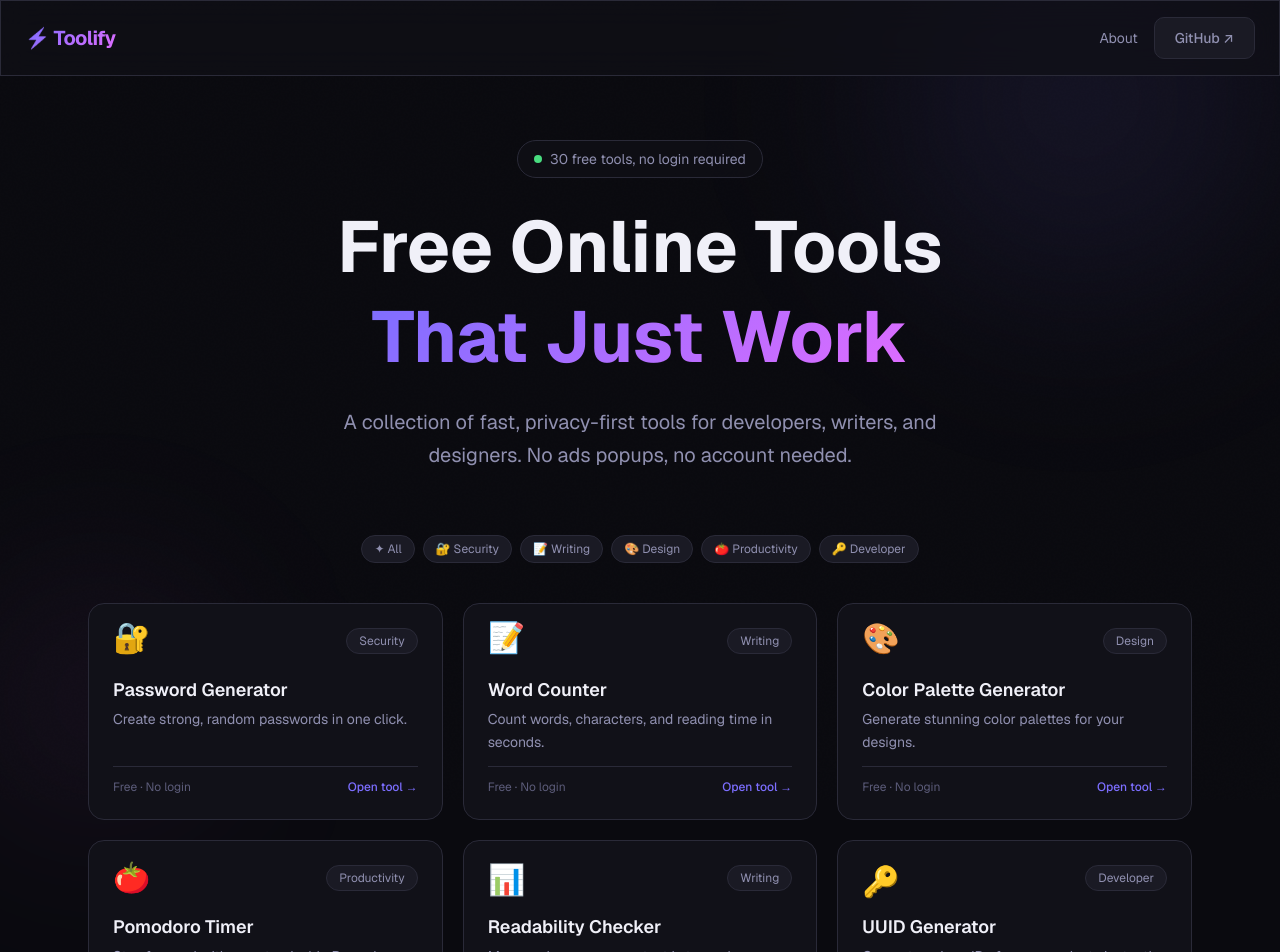
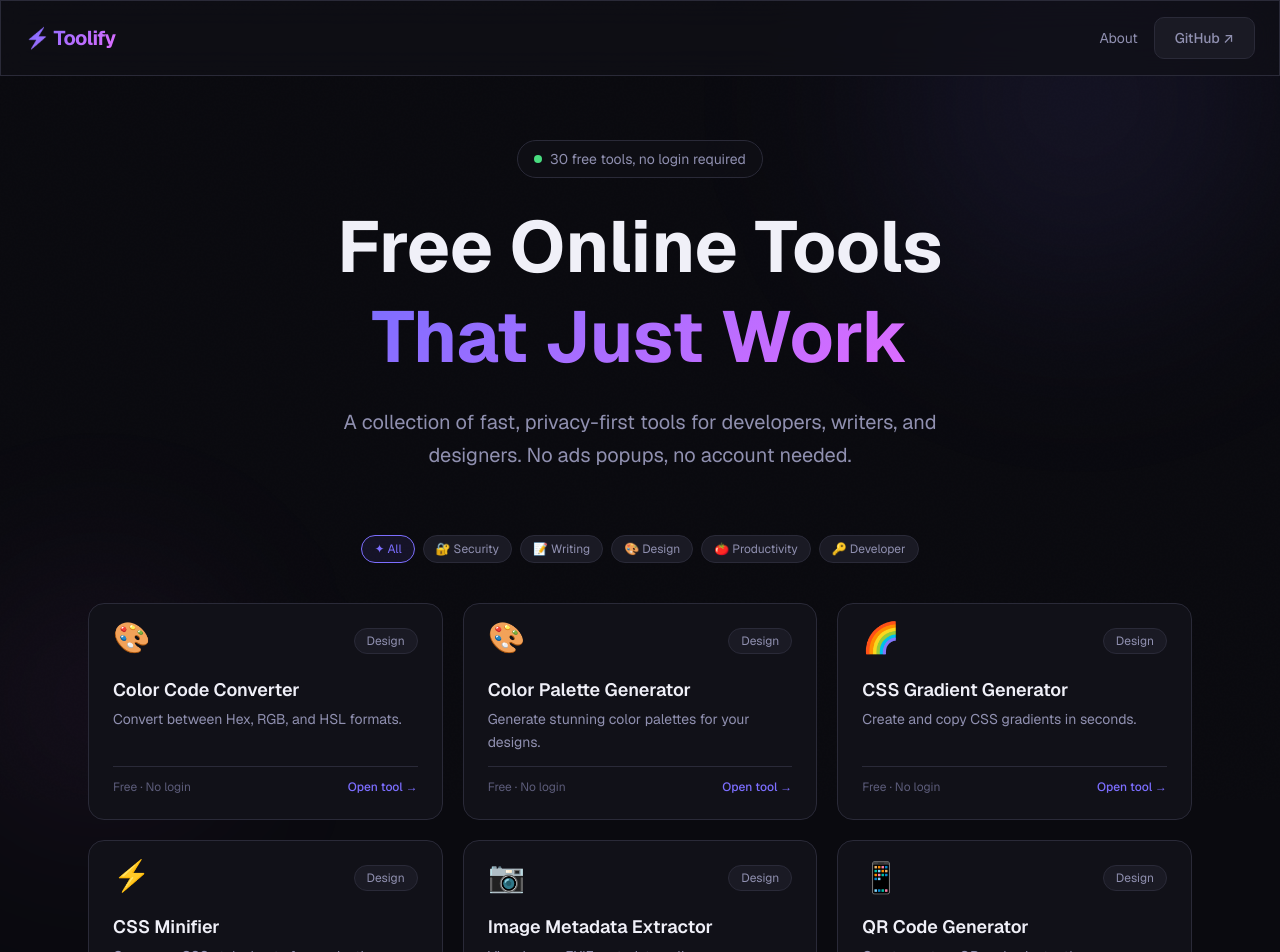
Before and after one commit to MaxC033/toolify, a Next.js app: page / in a window 1280 px wide. Shown: the top 952 px of the page. Built offline with nearby package versions, Linux system fonts and the light colour scheme; no server answers.

Commit message:
feat: implement interactive category filters and group same-category tools together on the homepage

```diff
--- a/app/page.tsx
+++ b/app/page.tsx
@@ -1,3 +1,6 @@
+"use client";
+
+import { useState } from "react";
 import Link from "next/link";
 import toolsData from "@/data/tools.json";
 
@@ -16,6 +19,21 @@ const categoryIcons: Record<string, string> = {
 };
 
 export default function Home() {
+  const [selectedCategory, setSelectedCategory] = useState("All");
+
+  // Group tools by category alphabetically, then by title
+  const sortedTools = [...toolsData].sort((a, b) => {
+    if (a.category !== b.category) {
+      return a.category.localeCompare(b.category);
+    }
+    return a.title.localeCompare(b.title);
+  });
+
+  // Filter tools based on selected category
+  const filteredTools = selectedCategory === "All"
+    ? sortedTools
+    : sortedTools.filter((t) => t.category === selectedCategory);
+
   return (
     <main className="noise-bg min-h-screen relative">
       {/* Background orbs */}
@@ -67,24 +85,28 @@ export default function Home() {
         </div>
 
         {/* Category Filter */}
-        <CategoryFilter categories={categories} />
+        <CategoryFilter
+          categories={categories}
+          selectedCategory={selectedCategory}
+          onSelect={setSelectedCategory}
+        />
 
         {/* Tools Grid */}
         <div
           className="grid grid-cols-1 md:grid-cols-2 lg:grid-cols-3 gap-5"
           id="tools-grid"
         >
-          {toolsData.map((tool, i) => (
+          {filteredTools.map((tool, i) => (
             <Link
               key={tool.slug}
               href={`/tools/${tool.slug}`}
               className="card p-6 flex flex-col gap-3 group"
-              style={{ animationDelay: `${i * 60}ms` }}
+              style={{ animationDelay: `${i * 40}ms` }}
             >
               <div className="flex items-start justify-between">
                 <div
                   className="text-3xl animate-float"
-                  style={{ animationDelay: `${i * 0.3}s` }}
+                  style={{ animationDelay: `${i * 0.2}s` }}
                 >
                   {tool.icon}
                 </div>
@@ -139,13 +161,23 @@ export default function Home() {
   );
 }
 
-function CategoryFilter({ categories }: { categories: string[] }) {
+interface FilterProps {
+  categories: string[];
+  selectedCategory: string;
+  onSelect: (cat: string) => void;
+}
+
+function CategoryFilter({ categories, selectedCategory, onSelect }: FilterProps) {
   return (
     <div className="flex flex-wrap gap-2 justify-center mb-10">
       {categories.map((cat) => (
-        <span key={cat} className="tag">
+        <button
+          key={cat}
+          className={`tag ${selectedCategory === cat ? "active" : ""}`}
+          onClick={() => onSelect(cat)}
+        >
           {categoryIcons[cat] || "📌"} {cat}
-        </span>
+        </button>
       ))}
     </div>
   );
```
Also changed, not shown: 1 other file (tests, documents, lock files or other folders).
